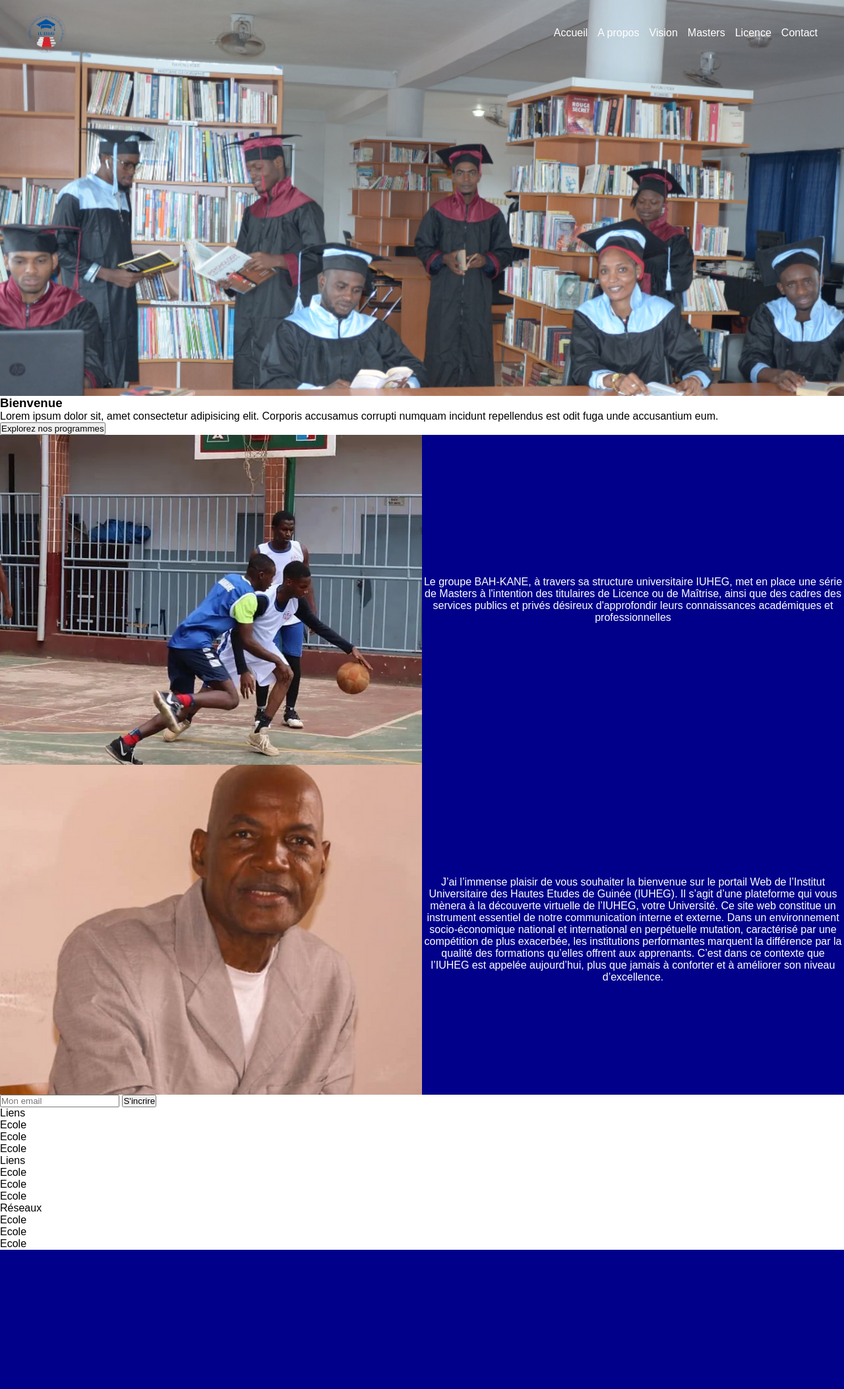
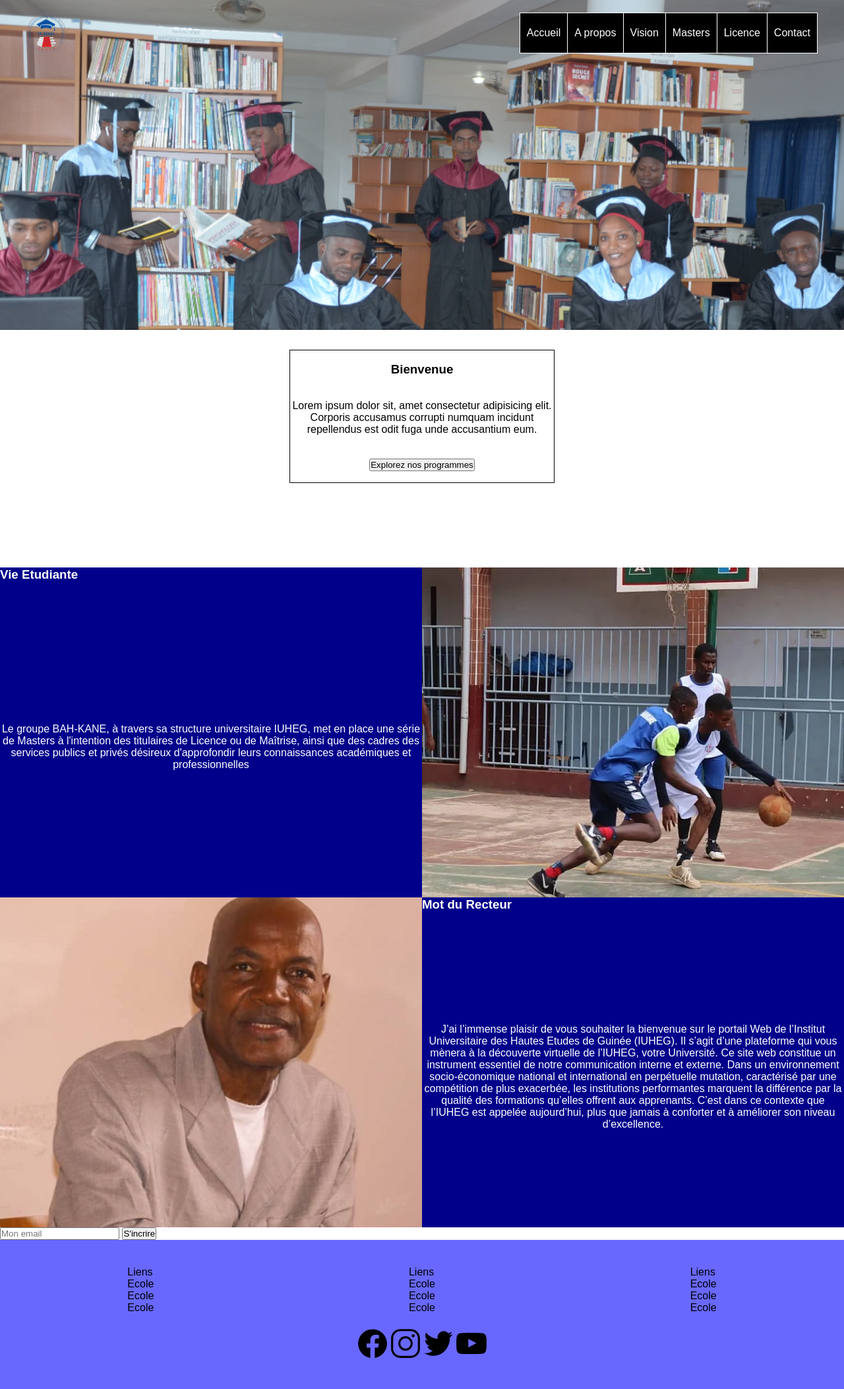
Before and after one commit to NormalGuy42/School-website, a PHP site: page /iuheg/index.html in a window 1280 px wide. Shown: the whole page at 66% size. Before the commit the page ends 1894 px from the top, so only its background shows below. Run offline with PHP 8.4, Linux system fonts and the light colour scheme.

Commit message:
New commit

```diff
--- a/iuheg/index.html
+++ b/iuheg/index.html
@@ -55,6 +55,7 @@
                     <img src="../assets/student_life.webp">
                 </div>
                 <div class="container">
+                    <h3>Vie Etudiante</h3>
                     <p>
                         Le groupe BAH-KANE, à travers sa structure universitaire IUHEG, met en place une série de Masters à l'intention des titulaires de Licence ou de Maîtrise, ainsi que des cadres des
                         services publics et privés désireux d'approfondir
@@ -69,6 +70,7 @@
                     <img src="../assets/director.webp">
                 </div>
                 <div class="container">
+                    <h3>Mot du Recteur</h3>
                     <p>
                     J’ai l’immense plaisir de vous souhaiter la bienvenue sur le portail Web de l’Institut Universitaire des
                     Hautes Etudes de Guinée (IUHEG). Il s’agit d’une plateforme qui vous mènera à la découverte virtuelle de
@@ -93,29 +95,69 @@
    <!--Newsletter end-->
    <!--Footer start-->
    <footer>
-        <div class="box">
+        <div class="block">
             <label>Liens</label>
-            <ul>
-                <li>Ecole</li>
-                <li>Ecole</li>
-                <li>Ecole</li>
-            </ul>
+            <span>Ecole</span>
+            <span>Ecole</span>
+            <span>Ecole</span>
         </div>
-        <div class="box">
+        <div class="block">
             <label>Liens</label>
-            <ul>
-                <li>Ecole</li>
-                <li>Ecole</li>
-                <li>Ecole</li>
-            </ul>
+            <span>Ecole</span>
+            <span>Ecole</span>
+            <span>Ecole</span>
         </div>
-        <div class="box">
-            <label>Réseaux</label>
-            <ul>
-                <li>Ecole</li>
-                <li>Ecole</li>
-                <li>Ecole</li>
-            </ul>
+        <div class="block">
+            <label>Liens</label>
+            <span>Ecole</span>
+            <span>Ecole</span>
+            <span>Ecole</span>
+        </div>
+        <div class="social_block">
+            <!--Facebook-->
+            <a>
+                <svg viewBox="0 0 32 32" aria-hidden="true" focusable="false" role="img" class="">
+                    <title>Facebook</title>
+                    <path stroke="none" d="M30,16.08A14,14,0,1,0,13.81,30V20H10.26V16h3.55V13c0-3.53,2.09-5.48,
+                    5.29-5.48a20.46,20.46,0,0,1,3.13.28v3.46H20.47A2,2,0,0,0,18.2,13a1.7,1.7,0,0,0,0,
+                    .45V16h3.88l-.62,4H18.19V30A14.06,14.06,0,0,0,30,16.08Z">
+                    </path>
+                </svg>
+            </a>
+            <!--Facebook-->
+            <!--Instagram-->
+            <a>
+                <svg viewBox="0 0 32 32" aria-hidden="true" focusable="false" role="img" class="">
+                    <title>Instagram</title><g stroke="none">
+                    <path d="M21,2H11a9,9,0,0,0-9,9V21a9,9,0,0,0,9,9H21a9,9,0,0,0,9-9V11A9,9,0,0,0,21,2Zm7,19a7,7,0,0,1-7,7H11a7,7,0,0,1-7-7V11a7,7,0,0,1,7-7H21a7,7,0,0,1,7,7Z"></path>
+                    <path d="M16,9a7,7,0,1,0,7,7A7,7,0,0,0,16,9Zm0,12a5,5,0,1,1,5-5A5,5,0,0,1,16,21Z"></path>
+                    <circle cx="23.5" cy="8.5" r="1.5"></circle></g></svg>
+            </a>
+            <!--Instagram-->
+            <!--Twitter-->
+            <a>
+                <svg viewBox="0 0 32 32" aria-hidden="true" focusable="false" role="img"
+                class="Icon-c11n-8-62-4__sc-13llmml-0 hqxkCk">
+                    <title>Twitter</title>
+                    <path stroke="none" d="M29.91 7a10.14 10.14 0 01-3.44 1 6.06 6.06 0 002.62-3.44A11 11 0 0125.29 6 5.68 5.68 0
+                    0021 4a6.15 6.15 0 00-6 6.3v-.15a6.44 6.44 0 00.17 1.31A15.39 15.39 0 014 5.41a5.81 5.81 0 00-.79 2.89 6 6 0
+                    002.4 4.83 4.84 4.84 0 01-2.48-.7v.26a5.92 5.92 0 004.58 5.86 9 9 0 01-1.47.18 4.52 4.52 0 01-1-.09 5.85 5.85
+                    0 005.28 4.21 10.77 10.77 0 01-7.1 2.56A7.12 7.12 0 012 25.32 16.51 16.51 0 0010.83 28C21.3 28 27 18.82 27
+                    10.86v-.64A16.34 16.34 0 0029.91 7z">
+                    </path>
+                </svg>
+            </a>
+            <!--Twitter-->
+            <!--Youtube-->
+            <svg xmlns="http://www.w3.org/2000/svg" viewBox="0 0 24 24">
+                <title>Youtube</title>
+                <path d="M23,9.71a8.5,8.5,0,0,0-.91-4.13,2.92,2.92,0,0,0-1.72-1A78.36,78.36,0,0,0,12,4.27a78.45,78.45,0,0,
+                0-8.34.3,2.87,2.87,0,0,0-1.46.74c-.9.83-1,2.25-1.1,3.45a48.29,48.29,0,0,0,0,6.48,9.55,9.55,0,0,0,.3,2,3.14,
+                3.14,0,0,0,.71,1.36,2.86,2.86,0,0,0,1.49.78,45.18,45.18,0,0,0,6.5.33c3.5.05,6.57,0,10.2-.28a2.88,2.88,0,0,0,
+                1.53-.78,2.49,2.49,0,0,0,.61-1,10.58,10.58,0,0,0,.52-3.4C23,13.69,23,10.31,23,9.71ZM9.74,14.85V8.66l5.92,3.11C14,
+                12.69,11.81,13.73,9.74,14.85Z"/>
+            </svg>
+            <!--Youtube-->
         </div>
    </footer>
    <!--Footer end-->
--- a/iuheg/style.css
+++ b/iuheg/style.css
@@ -14,7 +14,7 @@ body{
 
 /*Header start*/
 .presentation{
-    height: 600px;
+    height: 500px;
     width: 100%;
     background: url('../assets/students\ pic.png') no-repeat;
     background-size: cover;
@@ -40,9 +40,17 @@ nav{
 nav ul{
     list-style-type: none;
     display: flex;
+    align-items: center;
+    background-color: black;
+    height: 60px;
 }
 nav ul li{
-    margin-left: 15px;
+    margin-left: -1px;
+    padding: 0 10px;
+    height: 100%;
+    align-items: center;
+    display: flex;
+    border: 1px solid white;
 }
 nav ul li a{
     color: white;
@@ -50,9 +58,32 @@ nav ul li a{
 }
 svg.burger{height: 45px; width: 45px;display: none;}
 /*Header end*/
+/*Explore card start*/
+.explore{
+    height: 300px;
+    display: flex;
+    justify-content: center;
+    padding: 30px 20px;
+}
+
+.explore .container{
+    text-align: center;
+    align-items: center;
+    justify-content: center;
+    display: flex;
+    flex-wrap: wrap;
+    height: 200px;
+    width: 400px;
+    border: 1px solid;
+}
+/*Explore card end*/
 /*Filler content start*/
 .flex{
     display: flex;
+    flex-wrap: wrap;
+}
+.flex:first-child{
+    flex-direction: row-reverse;
 }
 .content .container{
     width: 50%;
@@ -73,6 +104,29 @@ svg.burger{height: 45px; width: 45px;display: none;}
     height: 100%;
 }
 /*Filler content end*/
+/*Footer start*/
+footer{
+    width: 100%;
+    background-color: rgb(104, 104, 255);
+    display: flex;
+    flex-wrap: wrap;
+    justify-content: space-around;
+    padding: 40px 0;
+}
+footer label,span{
+    display: block;
+}
+footer .social_block{
+    width: 100%;
+    display: flex;
+    justify-content: center;
+    margin-top: 20px;
+}
+footer .social_block svg{
+    height: 50px;
+    width: 50px;
+}
+/*Footer end*/
 @media (max-width:600px) {
     .presentation{
         background-position: unset;
@@ -83,5 +137,16 @@ svg.burger{height: 45px; width: 45px;display: none;}
     svg.burger{
         display: block;
     }
-
+    /*Filler content start*/
+    .content .container{
+        width: 100%;
+        height: 350px;
+    }
+    .flex:first-child{
+        flex-direction: column-reverse;
+    }
+    .flex:last-child{
+        flex-direction: column-reverse;
+    }
+    /*Filler content end*/
 }
```
Also changed, not shown: iuheg/contact.html (added), iuheg/licence.html (added), iuheg/masters.html (added), iuheg/propos.html (added), iuheg/vision.html (added).
